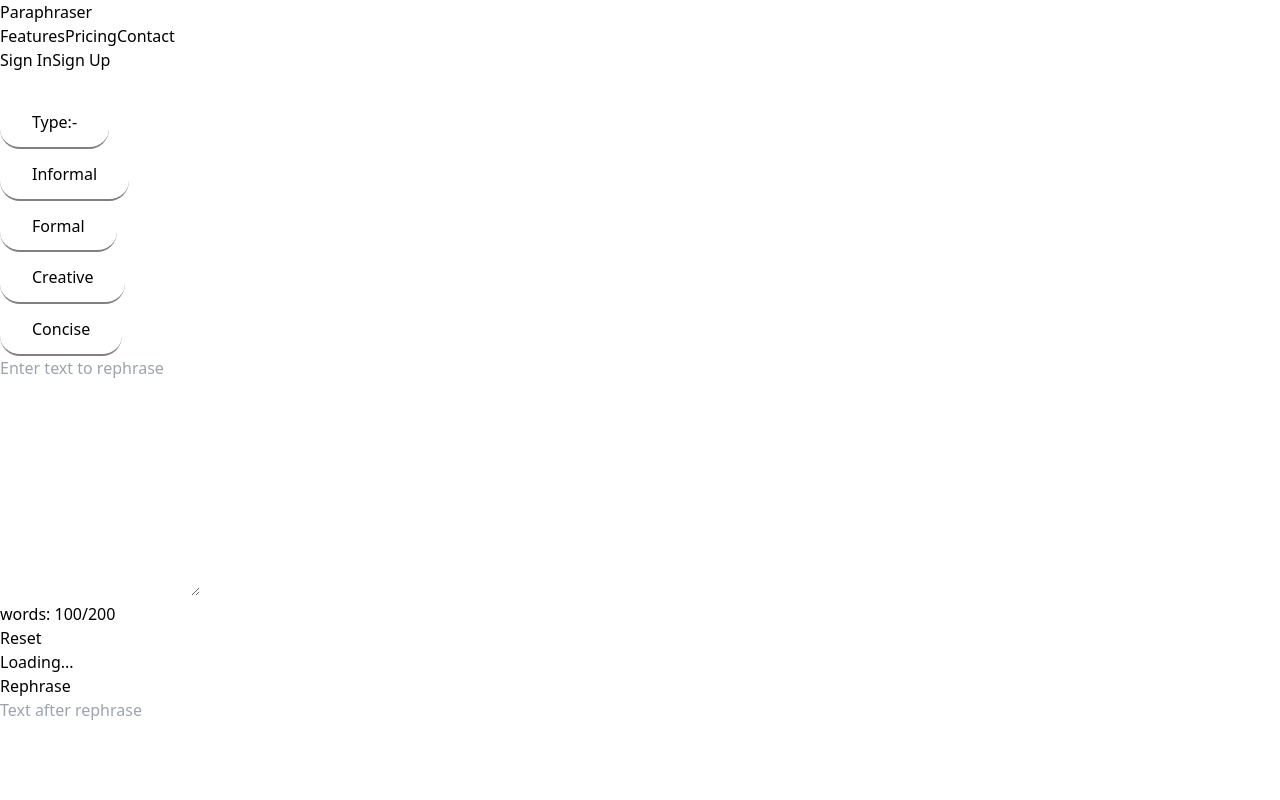
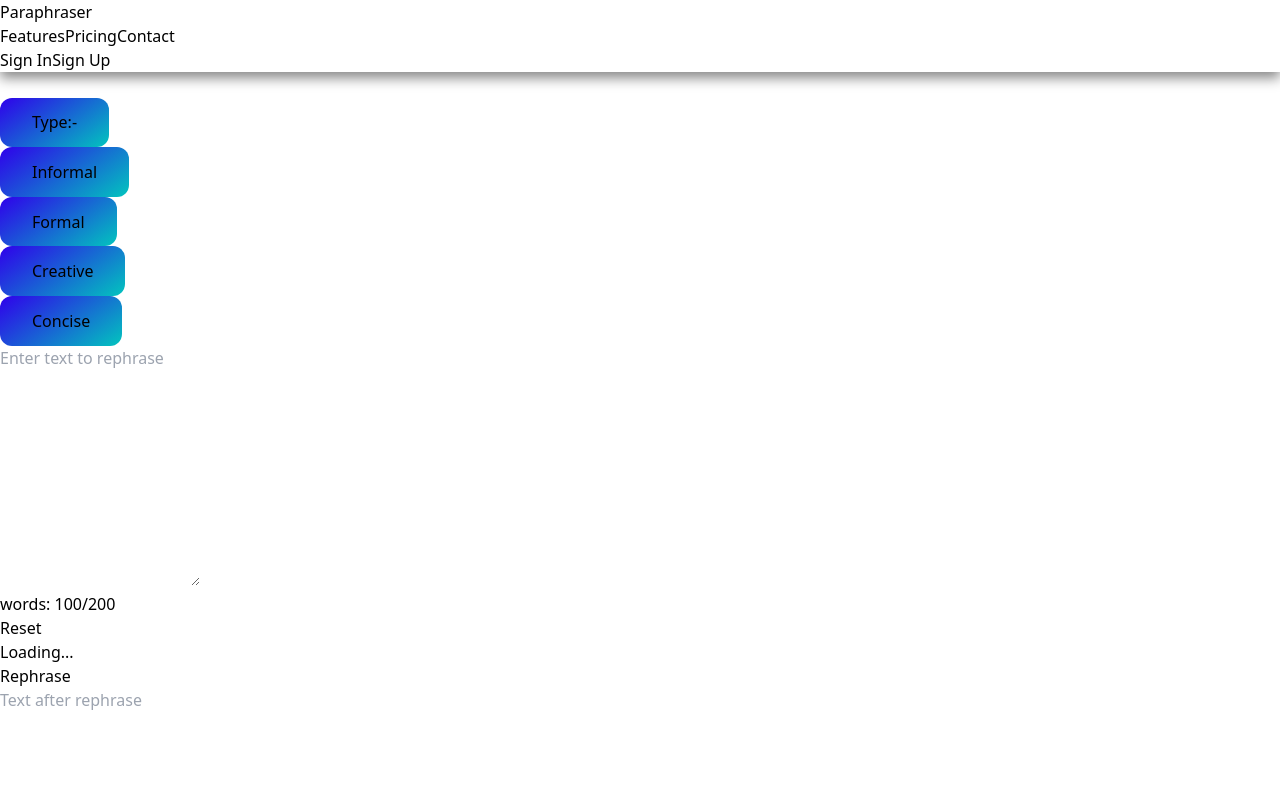
Before and after one commit to virons-hp/rephrasor, a React (Vite) app in the folder frontend/: page / in a window 1280 px wide. Shown: the top 800 px of the page. Built offline with nearby package versions, Linux system fonts and the light colour scheme.

Commit message:
css optimized

```diff
--- a/frontend/src/components/MainSection.css
+++ b/frontend/src/components/MainSection.css
@@ -1,12 +1,13 @@
 .mainSection{
-    /* background-color: aqua; */
+
     margin-top: 2%;
 }
 
 
 .toolContainerTopSectionButtons button{
 padding: 0.8rem 2rem;
-   border-radius: 20px;
-border-bottom: 2px solid gray;
+   border-radius: 0.75rem;
+/* border-bottom: 2px solid gray; */
+background:  linear-gradient(145deg, #2f00eb, #02c5be);
 
 }
--- a/frontend/src/components/footer.jsx
+++ b/frontend/src/components/footer.jsx
@@ -2,7 +2,7 @@
 
 const Footer = () => {
   return (
-    <footer className="mt-10 p-4 bg-gray-800 text-white">
+    <footer className="mt-10 p-4 bg-gray-800 text-white  ">
       <div className="flex justify-between">
         <div>
           <a href="#privacy" className="px-4">Privacy Policy</a>
--- /dev/null
+++ b/frontend/src/components/header.css
@@ -0,0 +1,6 @@
+.navBar{
+
+    /* background: linear-gradient(145deg, #130028, #360036d7);  */
+    box-shadow: 0 6px 12px rgba(0, 0, 0, 0.474);
+
+}
--- a/frontend/src/components/header.jsx
+++ b/frontend/src/components/header.jsx
@@ -1,12 +1,12 @@
 
 // import React from "react";
 
-
+import "./header.css"
 
 const Header = () => {
   return (
-    <header className="flex justify-between items-center p-4 bg-white shadow">
-      <h1 className="text-xl font-bold">Paraphraser</h1>
+    <header className="navBar flex justify-between items-center p-4 text-white bg-gray-800 ">
+      <h1 className="text-xl font-bold text-white">Paraphraser</h1>
       <nav>
         <a href="#features" className="px-4">Features</a>
         <a href="#pricing" className="px-4">Pricing</a>
```
